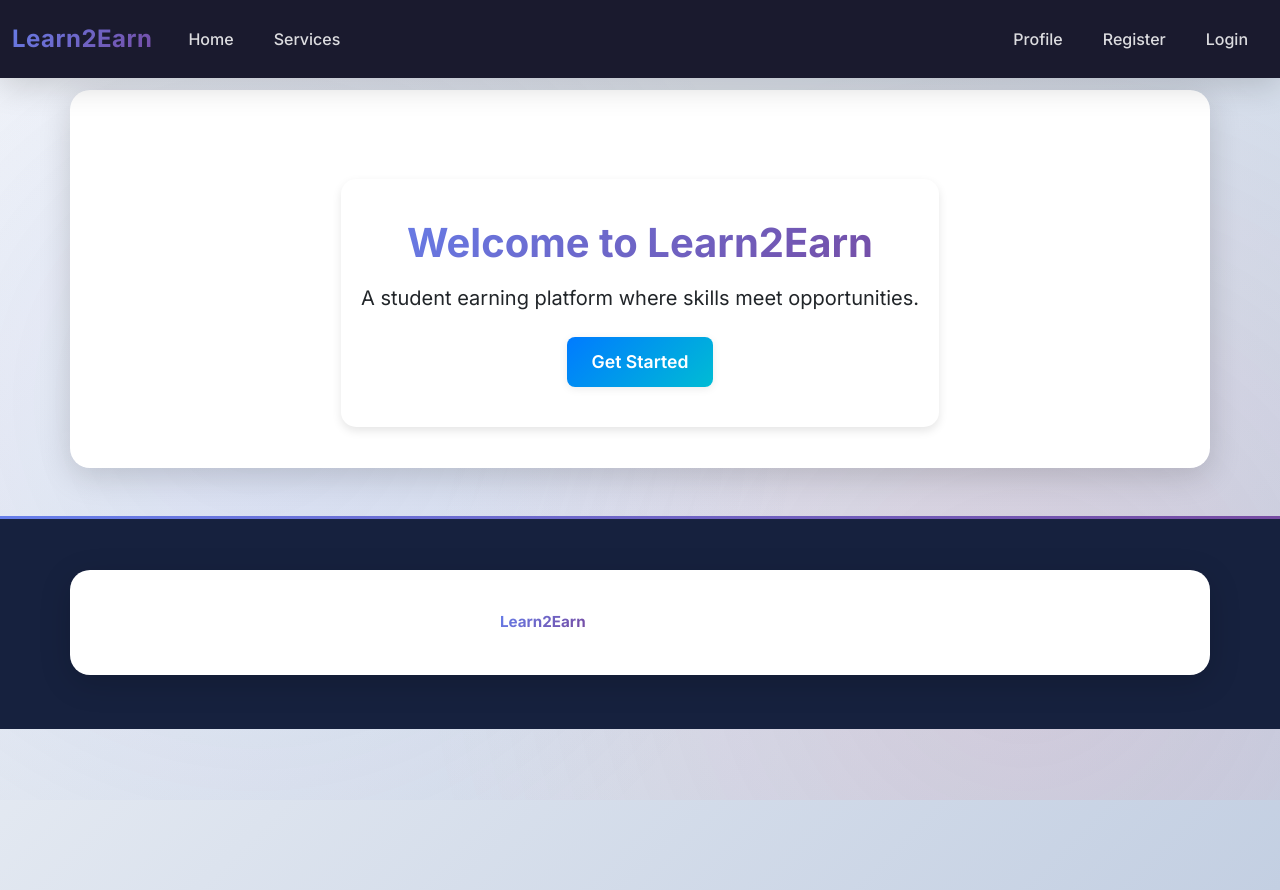
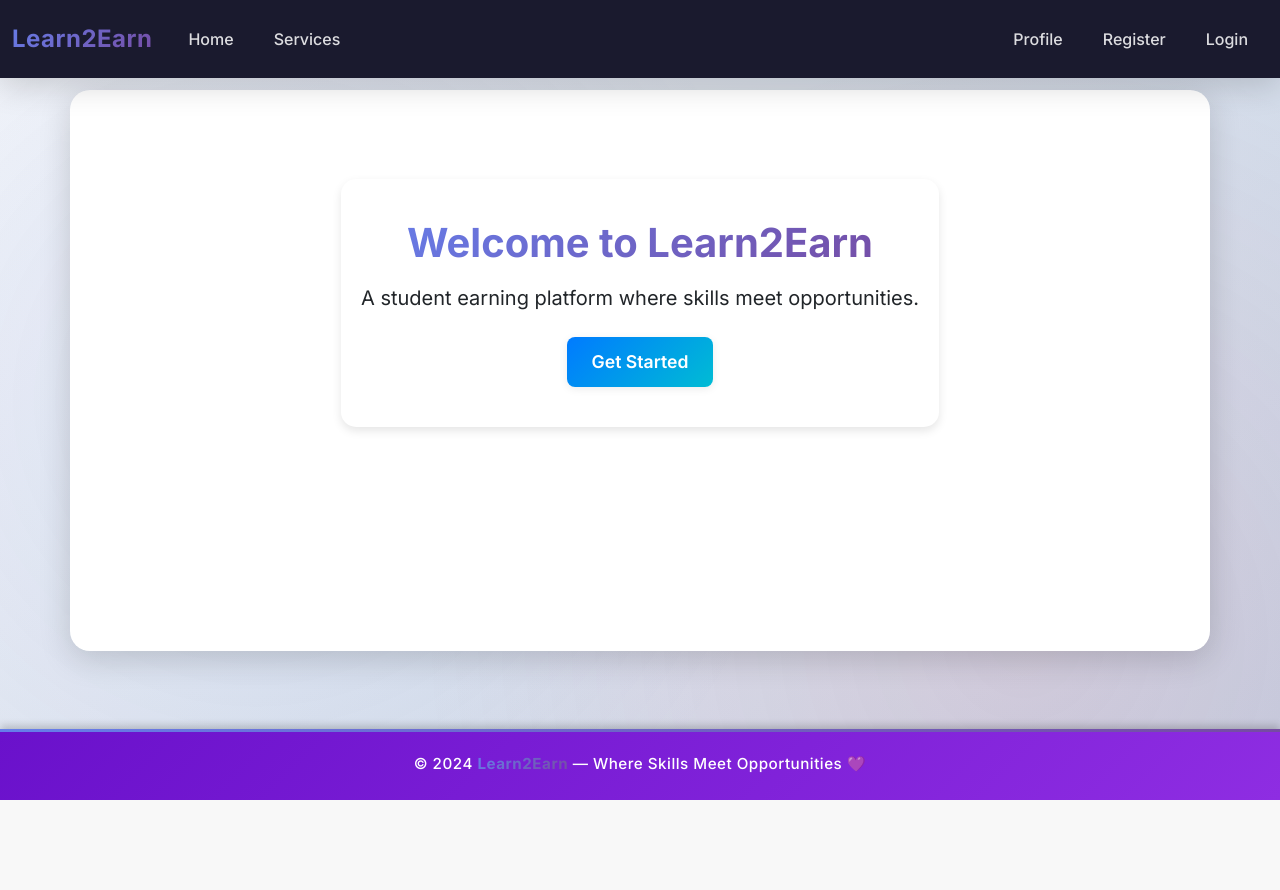
Before and after one commit to samjoy247-max/DjangoProject, a Django app: page / in a window 1280 px wide. After the commit the page ends 800 px from the top, so only its background shows below. Run offline with Django 5.2, Linux system fonts and the light colour scheme.

Commit message:
Enhance footer with gradient and positioning
Updated footer style to include a gradient background and ensure it spans full width. Added functionality to stick the footer to the bottom of the page.

```diff
--- a/Learn2Earn/templates/base.html
+++ b/Learn2Earn/templates/base.html
@@ -396,11 +396,45 @@
     {% endblock %}
 </div>
 
-<footer class="text-center py-4 mt-5">
-    <div class="container">
-        <p>© 2024 <strong>Learn2Earn</strong> — Where Skills Meet Opportunities</p>
-    </div>
+<footer class="footer-violet text-center py-4 mt-5">
+  <p class="mb-0">© 2024 <strong>Learn2Earn</strong> — Where Skills Meet Opportunities 💜</p>
 </footer>
+
+<style>
+  .footer-violet {
+    background: linear-gradient(135deg, #6a11cb, #8e2de2);
+    color: #fff;
+    font-weight: 500;
+    letter-spacing: 0.5px;
+    box-shadow: 0 -3px 8px rgba(0, 0, 0, 0.2);
+    width: 100%;
+  }
+
+  /* Ensure footer spans full width and ignores any container styles */
+  .footer-violet p {
+    margin: 0;
+  }
+
+  /* Stick footer to bottom even on short pages */
+  html, body {
+    height: 100%;
+  }
+
+  body {
+    display: flex;
+    flex-direction: column;
+  }
+
+  .container {
+    flex: 1 0 auto;
+  }
+
+  .footer-violet {
+    flex-shrink: 0;
+  }
+</style>
+
+
 
 <script src="https://cdn.jsdelivr.net/npm/bootstrap@5.3.2/dist/js/bootstrap.bundle.min.js"></script>
 </body>
```
